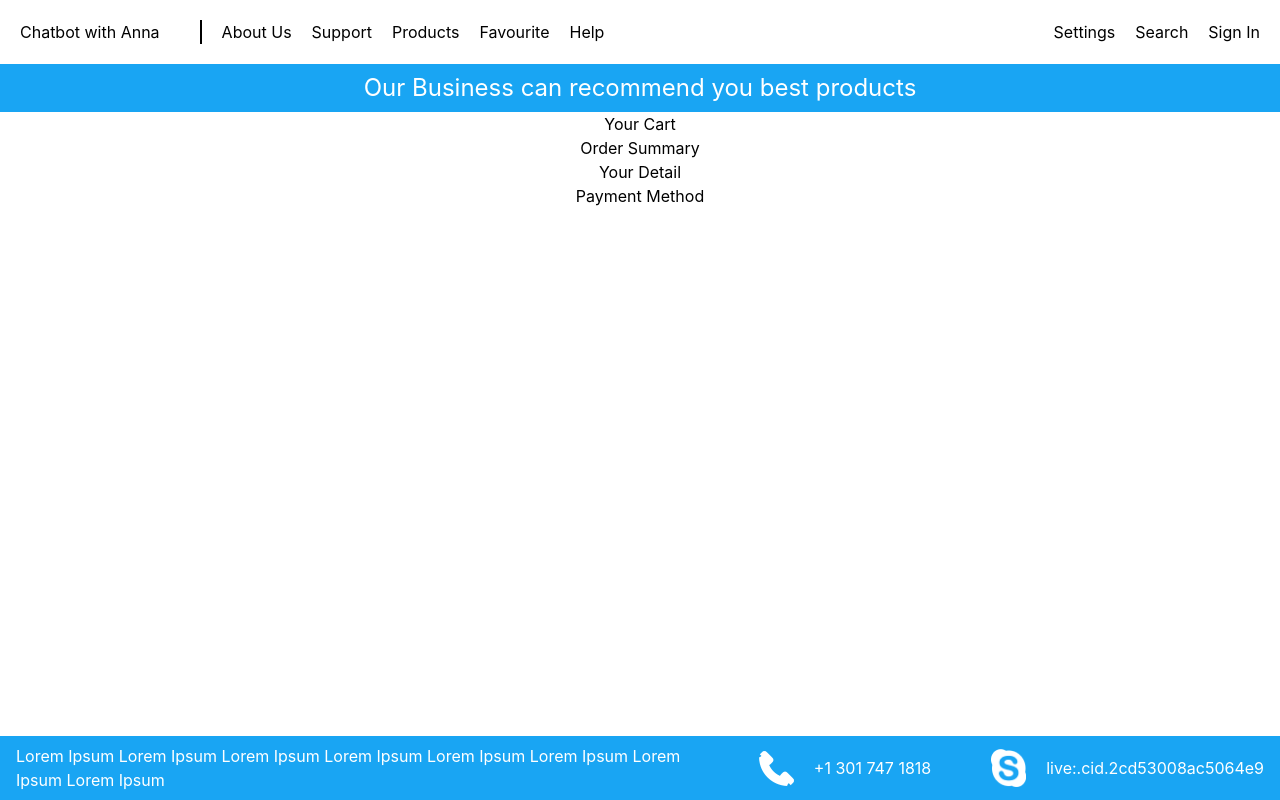
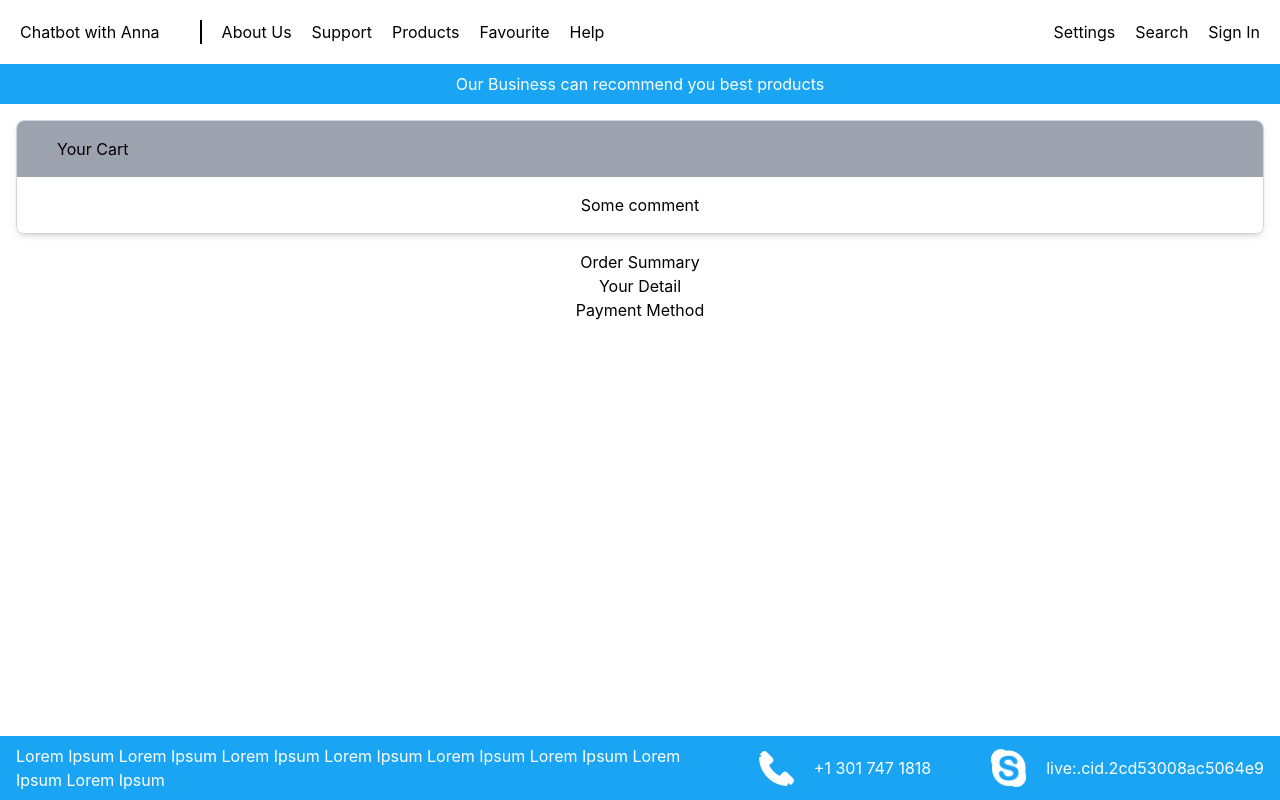
Before and after one commit to devgroup2004/chatting-with-anna, a React (Create React App) app: page /product/buy in a window 1280 px wide. Built offline with nearby package versions, Linux system fonts and the light colour scheme.

Commit message:
chatting-with-anna

```diff
--- a/src/App.js
+++ b/src/App.js
@@ -1,6 +1,7 @@
 // import logo from './logo.svg';
 import Layout from './components/layout';
 import './App.css';
+import "./globals.css";
 
 //import pages
 import SignIn from './pages/auth/signin';
--- /dev/null
+++ b/src/globals.css
@@ -0,0 +1,161 @@
+@tailwind base;
+@tailwind components;
+@tailwind utilities;
+
+@layer components {
+  /* main */
+  .main-container {
+    @apply flex min-h-screen flex-1 flex-col items-center bg-dark-1 px-6 pb-10 pt-28 max-md:pb-32 sm:px-10;
+  }
+
+  /* Head Text */
+  .head-text {
+    @apply text-heading2-bold text-light-1;
+  }
+
+  /* Activity */
+  .activity-card {
+    @apply flex items-center gap-2 rounded-md bg-dark-2 px-7 py-4;
+  }
+
+  /* No Result */
+  .no-result {
+    @apply text-center !text-base-regular text-light-3;
+  }
+
+  /* Community Card */
+  .community-card {
+    @apply w-full rounded-lg bg-dark-3 px-4 py-5 sm:w-96;
+  }
+
+  .community-card_btn {
+    @apply rounded-lg bg-primary-500 px-5 py-1.5 text-small-regular !text-light-1 !important;
+  }
+
+  /* thread card  */
+  .thread-card_bar {
+    @apply relative mt-2 w-0.5 grow rounded-full bg-neutral-800;
+  }
+
+  /* User card */
+  .user-card {
+    @apply flex flex-col justify-between gap-4 max-xs:rounded-xl max-xs:bg-dark-3 max-xs:p-4 xs:flex-row xs:items-center;
+  }
+
+  .user-card_avatar {
+    @apply flex flex-1 items-start justify-start gap-3 xs:items-center;
+  }
+
+  .user-card_btn {
+    @apply h-auto min-w-[74px] rounded-lg bg-primary-500 text-[12px] text-light-1 !important;
+  }
+
+  .searchbar {
+    @apply flex gap-1 rounded-lg bg-dark-3 px-4 py-2;
+  }
+
+  .searchbar_input {
+    @apply border-none bg-dark-3 text-base-regular text-light-4 outline-none !important;
+  }
+
+  .topbar {
+    @apply fixed top-0 z-30 flex w-full items-center justify-between bg-dark-2 px-6 py-3;
+  }
+
+  .bottombar {
+    @apply fixed bottom-0 z-10 w-full rounded-t-3xl bg-glassmorphism p-4 backdrop-blur-lg xs:px-7 md:hidden;
+  }
+
+  .bottombar_container {
+    @apply flex items-center justify-between gap-3 xs:gap-5;
+  }
+
+  .bottombar_link {
+    @apply relative flex flex-col items-center gap-2 rounded-lg p-2 sm:flex-1 sm:px-2 sm:py-2.5;
+  }
+
+  .leftsidebar {
+    @apply sticky left-0 top-0 z-20 flex h-screen w-fit flex-col justify-between overflow-auto border-r border-r-dark-4 bg-dark-2 pb-5 pt-28 max-md:hidden;
+  }
+
+  .leftsidebar_link {
+    @apply relative flex justify-start gap-4 rounded-lg p-4;
+  }
+
+  .pagination {
+    @apply mt-10 flex w-full items-center justify-center gap-5;
+  }
+
+  .rightsidebar {
+    @apply sticky right-0 top-0 z-20 flex h-screen w-fit flex-col justify-between gap-12 overflow-auto border-l border-l-dark-4 bg-dark-2 px-10 pb-6 pt-28 max-xl:hidden;
+  }
+}
+
+@layer utilities {
+  .css-invert {
+    @apply invert-[50%] brightness-200;
+  }
+
+  .custom-scrollbar::-webkit-scrollbar {
+    width: 3px;
+    height: 3px;
+    border-radius: 2px;
+  }
+
+  .custom-scrollbar::-webkit-scrollbar-track {
+    background: #09090a;
+  }
+
+  .custom-scrollbar::-webkit-scrollbar-thumb {
+    background: #5c5c7b;
+    border-radius: 50px;
+  }
+
+  .custom-scrollbar::-webkit-scrollbar-thumb:hover {
+    background: #7878a3;
+  }
+}
+
+/* Clerk Responsive fix */
+.cl-organizationSwitcherTrigger .cl-userPreview .cl-userPreviewTextContainer {
+  @apply max-sm:hidden;
+}
+
+.cl-organizationSwitcherTrigger
+  .cl-organizationPreview
+  .cl-organizationPreviewTextContainer {
+  @apply max-sm:hidden;
+}
+
+/* Shadcn Component Styles */
+
+/* Tab */
+.tab {
+  @apply flex min-h-[50px] flex-1 items-center gap-3 bg-dark-2 text-light-2 data-[state=active]:bg-[#0e0e12] data-[state=active]:text-light-2 !important;
+}
+
+.no-focus {
+  @apply focus-visible:ring-0 focus-visible:ring-transparent focus-visible:ring-offset-0 !important;
+}
+
+/* Account Profile  */
+.account-form_image-label {
+  @apply flex h-24 w-24 items-center justify-center rounded-full bg-dark-4 !important;
+}
+
+.account-form_image-input {
+  @apply cursor-pointer border-none bg-transparent outline-none file:text-blue !important;
+}
+
+.account-form_input {
+  @apply border border-dark-4 bg-dark-3 text-light-1 !important;
+}
+
+/* Comment Form */
+.comment-form {
+  @apply mt-10 flex items-center gap-4 border-y border-y-dark-4 py-5 max-xs:flex-col !important;
+}
+
+.comment-form_btn {
+  @apply rounded-3xl bg-primary-500 px-8 py-2 !text-small-regular text-light-1 max-xs:w-full !important;
+}
--- a/src/pages/product/BuyProduct.js
+++ b/src/pages/product/BuyProduct.js
@@ -1,7 +1,14 @@
 const BuyProduct = () => {
     return (
         <>
-            <div>Your Cart</div>
+            <div class="rounded-lg overflow-hidden shadow-md border border-gray-300 m-4">
+                <div class="bg-gray-400 p-4 flex justify-start items-center p-4 pl-10">
+                    Your Cart
+                </div>
+                <div class="bg-white p-4">
+                    Some comment
+                </div>
+            </div>
             <div>Order Summary</div>
             <div>Your Detail</div>
             <div>Payment Method</div>
--- a/tailwind.config.js
+++ b/tailwind.config.js
@@ -1,10 +1,223 @@
+// /** @type {import('tailwindcss').Config} */
+// module.exports = {
+//   content: [
+//     "./src/**/*.{js,ts,jsx,tsx,mdx}",
+//   ],
+//   theme: {
+//     extend: {},
+//   },
+//   plugins: [],
+// }
 /** @type {import('tailwindcss').Config} */
 module.exports = {
+  darkMode: ["class"],
   content: [
     "./src/**/*.{js,ts,jsx,tsx,mdx}",
   ],
   theme: {
-    extend: {},
+    container: {
+      center: true,
+      padding: "2rem",
+      screens: {
+        "2xl": "1400px",
+      },
+    },
+    fontSize: {
+      "heading1-bold": [
+        "36px",
+        {
+          lineHeight: "140%",
+          fontWeight: "700",
+        },
+      ],
+      "heading1-semibold": [
+        "36px",
+        {
+          lineHeight: "140%",
+          fontWeight: "600",
+        },
+      ],
+      "heading2-bold": [
+        "30px",
+        {
+          lineHeight: "140%",
+          fontWeight: "700",
+        },
+      ],
+      "heading2-semibold": [
+        "30px",
+        {
+          lineHeight: "140%",
+          fontWeight: "600",
+        },
+      ],
+      "heading3-bold": [
+        "24px",
+        {
+          lineHeight: "140%",
+          fontWeight: "700",
+        },
+      ],
+      "heading4-medium": [
+        "20px",
+        {
+          lineHeight: "140%",
+          fontWeight: "500",
+        },
+      ],
+      "body-bold": [
+        "18px",
+        {
+          lineHeight: "140%",
+          fontWeight: "700",
+        },
+      ],
+      "body-semibold": [
+        "18px",
+        {
+          lineHeight: "140%",
+          fontWeight: "600",
+        },
+      ],
+      "body-medium": [
+        "18px",
+        {
+          lineHeight: "140%",
+          fontWeight: "500",
+        },
+      ],
+      "body-normal": [
+        "18px",
+        {
+          lineHeight: "140%",
+          fontWeight: "400",
+        },
+      ],
+      "body1-bold": [
+        "18px",
+        {
+          lineHeight: "140%",
+          fontWeight: "700",
+        },
+      ],
+      "base-regular": [
+        "16px",
+        {
+          lineHeight: "140%",
+          fontWeight: "400",
+        },
+      ],
+      "base-medium": [
+        "16px",
+        {
+          lineHeight: "140%",
+          fontWeight: "500",
+        },
+      ],
+      "base-semibold": [
+        "16px",
+        {
+          lineHeight: "140%",
+          fontWeight: "600",
+        },
+      ],
+      "base1-semibold": [
+        "16px",
+        {
+          lineHeight: "140%",
+          fontWeight: "600",
+        },
+      ],
+      "small-regular": [
+        "14px",
+        {
+          lineHeight: "140%",
+          fontWeight: "400",
+        },
+      ],
+      "small-medium": [
+        "14px",
+        {
+          lineHeight: "140%",
+          fontWeight: "500",
+        },
+      ],
+      "small-semibold": [
+        "14px",
+        {
+          lineHeight: "140%",
+          fontWeight: "600",
+        },
+      ],
+      "subtle-medium": [
+        "12px",
+        {
+          lineHeight: "16px",
+          fontWeight: "500",
+        },
+      ],
+      "subtle-semibold": [
+        "12px",
+        {
+          lineHeight: "16px",
+          fontWeight: "600",
+        },
+      ],
+      "tiny-medium": [
+        "10px",
+        {
+          lineHeight: "140%",
+          fontWeight: "500",
+        },
+      ],
+      "x-small-semibold": [
+        "7px",
+        {
+          lineHeight: "9.318px",
+          fontWeight: "600",
+        },
+      ],
+    },
+    extend: {
+      colors: {
+        "primary-500": "#877EFF",
+        "secondary-500": "#FFB620",
+        blue: "#0095F6",
+        "logout-btn": "#FF5A5A",
+        "navbar-menu": "rgba(16, 16, 18, 0.6)",
+        "dark-1": "#000000",
+        "dark-2": "#121417",
+        "dark-3": "#101012",
+        "dark-4": "#1F1F22",
+        "light-1": "#FFFFFF",
+        "light-2": "#EFEFEF",
+        "light-3": "#7878A3",
+        "light-4": "#5C5C7B",
+        "gray-1": "#697C89",
+        glassmorphism: "rgba(16, 16, 18, 0.60)",
+      },
+      boxShadow: {
+        "count-badge": "0px 0px 6px 2px rgba(219, 188, 159, 0.30)",
+        "groups-sidebar": "-30px 0px 60px 0px rgba(28, 28, 31, 0.50)",
+      },
+      screens: {
+        xs: "400px",
+      },
+      keyframes: {
+        "accordion-down": {
+          from: { height: 0 },
+          to: { height: "var(--radix-accordion-content-height)" },
+        },
+        "accordion-up": {
+          from: { height: "var(--radix-accordion-content-height)" },
+          to: { height: 0 },
+        },
+      },
+      animation: {
+        "accordion-down": "accordion-down 0.2s ease-out",
+        "accordion-up": "accordion-up 0.2s ease-out",
+      },
+    },
   },
-  plugins: [],
-}
+plugins: [/*require("tailwindcss-animate")*/],
+};
```
